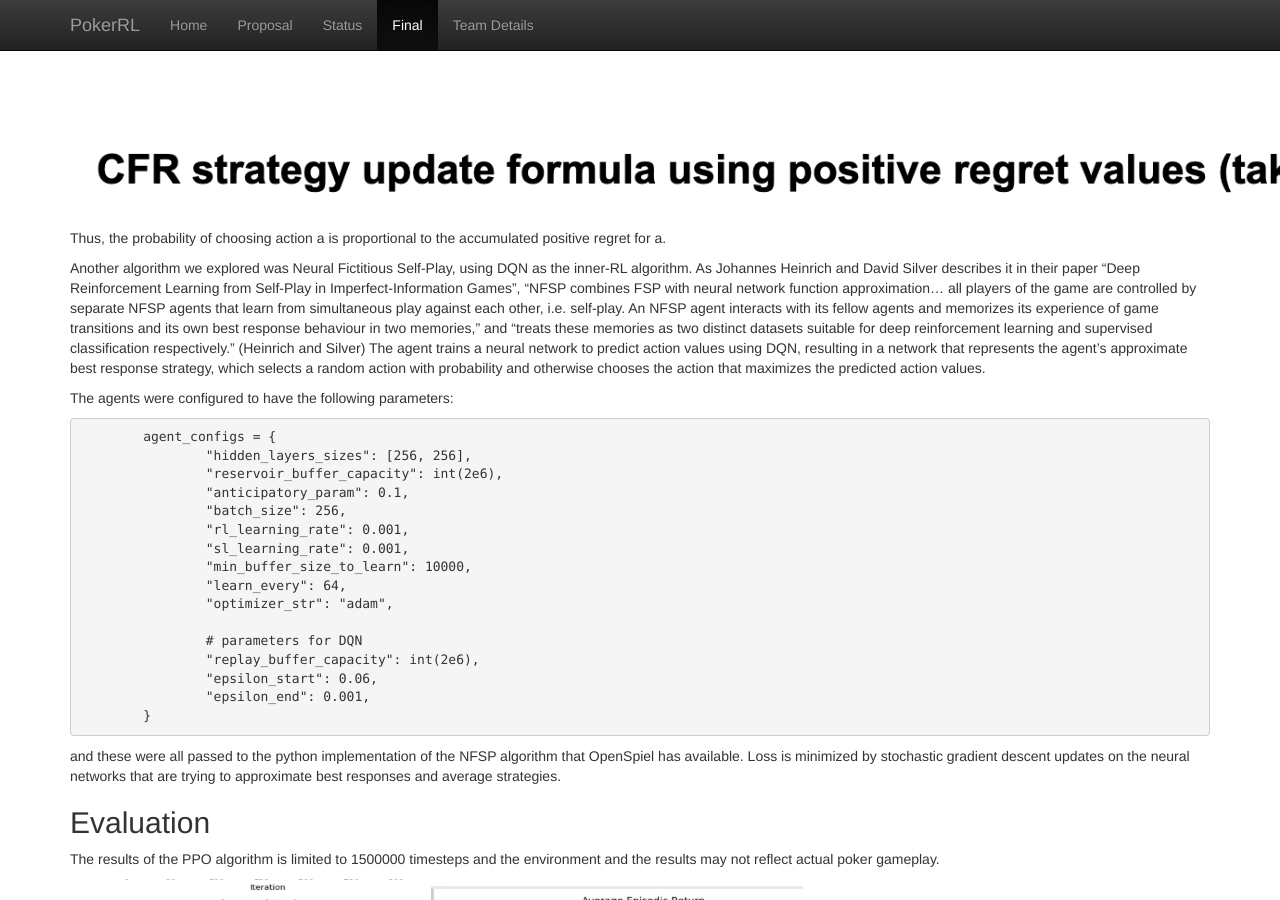
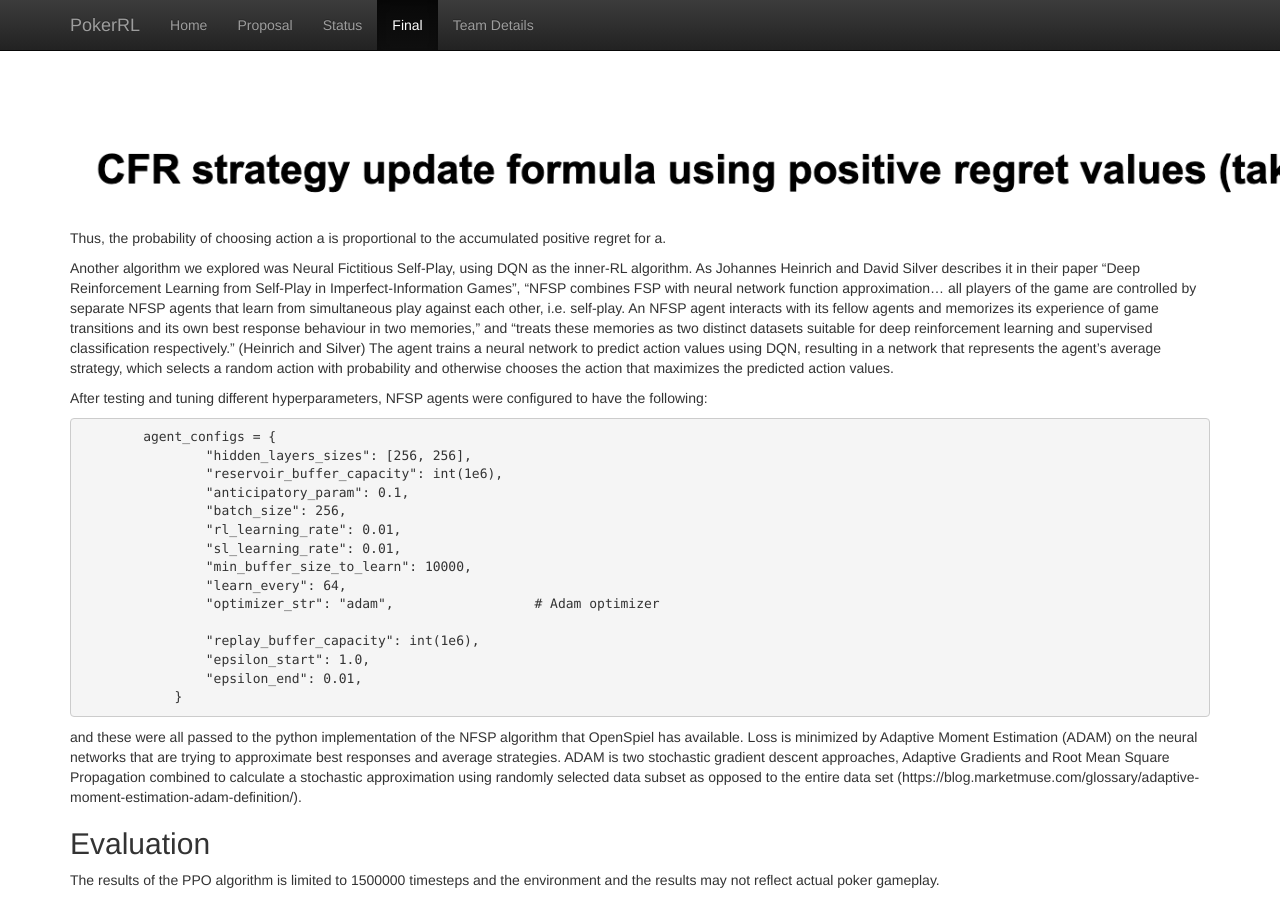
Before and after one commit to whygukin/Group-9, a Jekyll site: the page built from docs/final.md, in a window 1280 px wide and 900 px high, scrolled down 3041 px. Built offline with Jekyll 4.4.1, drawn with Linux system fonts in a browser that asks for light colours; formulas are drawn with MathJax 3.

Commit message:
Update final.md: explanation of NFSP updated

````diff
--- a/docs/final.md
+++ b/docs/final.md
@@ -102,28 +102,27 @@ Finally, it uses these positive regrets to define the policy at iteration t+1. F
 Thus, the probability of choosing action a is proportional to the accumulated positive regret for a.
 
 
-Another algorithm we explored was Neural Fictitious Self-Play, using DQN as the inner-RL algorithm. As Johannes Heinrich and David Silver describes it in their paper "Deep Reinforcement Learning from Self-Play in Imperfect-Information Games", "NFSP combines FSP with neural network function approximation...  all players of the game are controlled by separate NFSP agents that learn from simultaneous play against each other, i.e. self-play. An NFSP agent interacts with its fellow agents and memorizes its experience of game transitions and its own best response behaviour in two memories," and "treats these memories as two distinct datasets suitable for deep reinforcement learning and supervised classification respectively." (Heinrich and Silver) The agent trains a neural network to predict action values using DQN, resulting in a network that represents the agent's approximate best response strategy, which selects a random action with probability and otherwise chooses the action that maximizes the predicted action values.
+Another algorithm we explored was Neural Fictitious Self-Play, using DQN as the inner-RL algorithm. As Johannes Heinrich and David Silver describes it in their paper "Deep Reinforcement Learning from Self-Play in Imperfect-Information Games", "NFSP combines FSP with neural network function approximation...  all players of the game are controlled by separate NFSP agents that learn from simultaneous play against each other, i.e. self-play. An NFSP agent interacts with its fellow agents and memorizes its experience of game transitions and its own best response behaviour in two memories," and "treats these memories as two distinct datasets suitable for deep reinforcement learning and supervised classification respectively." (Heinrich and Silver) The agent trains a neural network to predict action values using DQN, resulting in a network that represents the agent's average strategy, which selects a random action with probability and otherwise chooses the action that maximizes the predicted action values.
 
-The agents were configured to have the following parameters:
+After testing and tuning different hyperparameters, NFSP agents were configured to have the following:
 ```
         agent_configs = {
                 "hidden_layers_sizes": [256, 256],
-                "reservoir_buffer_capacity": int(2e6),
+                "reservoir_buffer_capacity": int(1e6),
                 "anticipatory_param": 0.1,
                 "batch_size": 256,
-                "rl_learning_rate": 0.001,
-                "sl_learning_rate": 0.001,
+                "rl_learning_rate": 0.01,
+                "sl_learning_rate": 0.01,
                 "min_buffer_size_to_learn": 10000,
                 "learn_every": 64,
-                "optimizer_str": "adam",
+                "optimizer_str": "adam",                  # Adam optimizer
 
-                # parameters for DQN
-                "replay_buffer_capacity": int(2e6),
-                "epsilon_start": 0.06,
-                "epsilon_end": 0.001,
-        }
+                "replay_buffer_capacity": int(1e6),
+                "epsilon_start": 1.0,
+                "epsilon_end": 0.01,
+            }
 ```
-and these were all passed to the python implementation of the NFSP algorithm that OpenSpiel has available. Loss is minimized by stochastic gradient descent updates on the neural networks that are trying to approximate best responses and average strategies.
+and these were all passed to the python implementation of the NFSP algorithm that OpenSpiel has available. Loss is minimized by Adaptive Moment Estimation (ADAM) on the neural networks that are trying to approximate best responses and average strategies. ADAM is two stochastic gradient descent approaches, Adaptive Gradients and Root Mean Square Propagation combined to calculate a stochastic approximation using randomly selected data subset as opposed to the entire data set (https://blog.marketmuse.com/glossary/adaptive-moment-estimation-adam-definition/).
 
 
 ## Evaluation
````
